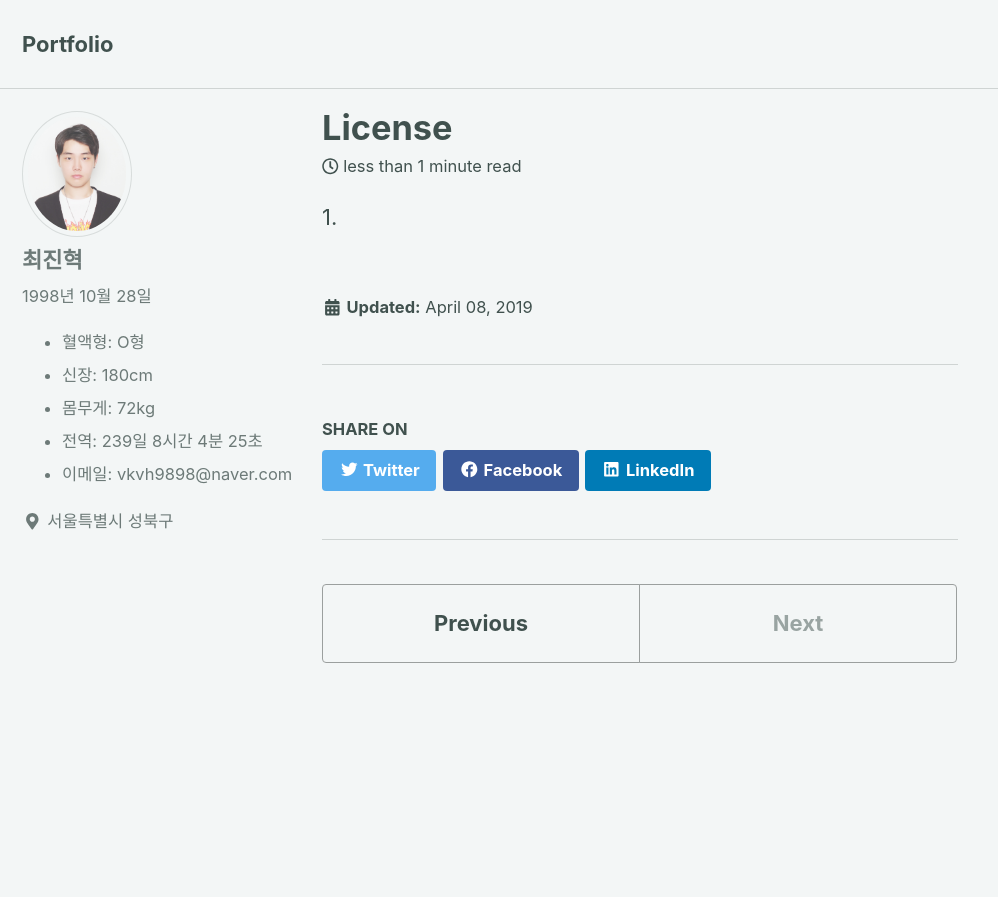
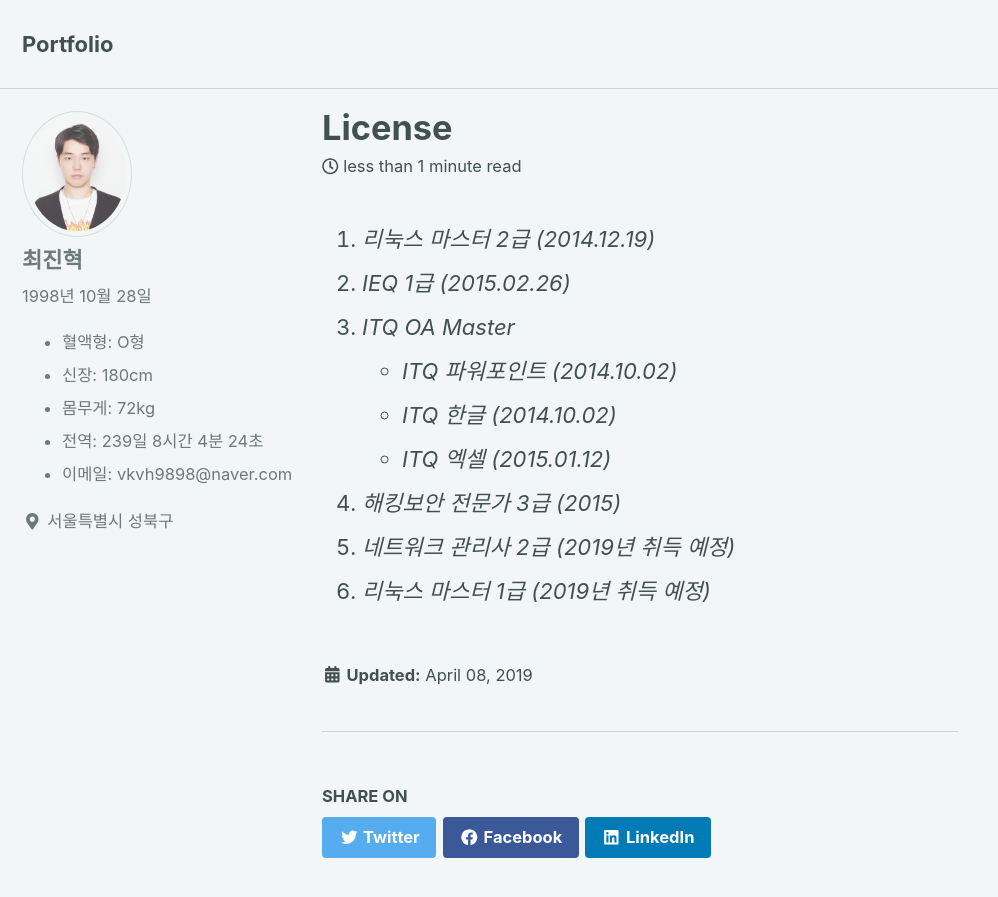
Before and after one commit to Tosi123/Tosi123.github.io, a Jekyll site: the page built from _posts/2019-04-08-License.md, in a window 1280 px wide and 900 px high. Shown: the top 897 px of the window, without its empty margins (0-998 px from the left). Built offline with Jekyll 4.4.1, drawn with Linux system fonts in a browser that asks for light colours; cached includes are drawn as plain includes; nearby versions of some CDN libraries.

Commit message:
자격증 추가

```diff
--- a/_posts/2019-04-08-License.md
+++ b/_posts/2019-04-08-License.md
@@ -1 +1,9 @@
-1.
+1. _리눅스 마스터 2급 (2014.12.19)_
+1. _IEQ 1급 (2015.02.26)_
+1. _ITQ OA Master_
+    - _ITQ 파워포인트 (2014.10.02)_
+    - _ITQ 한글 (2014.10.02)_
+    - _ITQ 엑셀 (2015.01.12)_
+1. _해킹보안 전문가 3급 (2015)_
+1. _네트워크 관리사 2급 (2019년 취득 예정)_
+1. _리눅스 마스터 1급 (2019년 취득 예정)_
```
